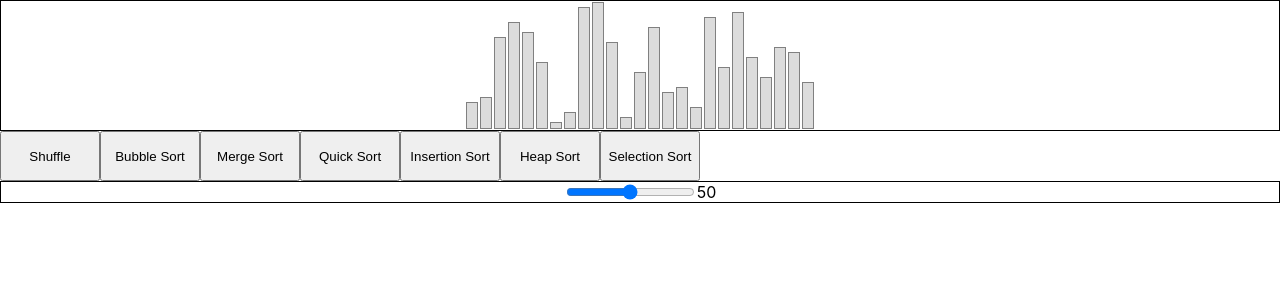
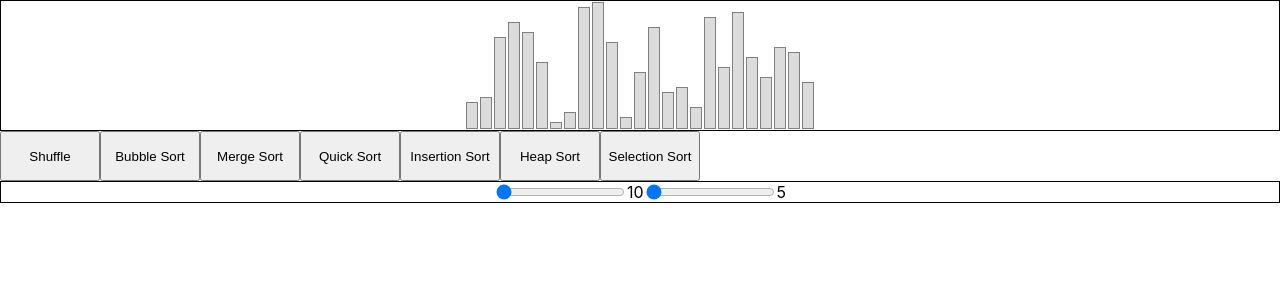
Before and after one commit to LouisVelz/sorting-visualizer, a React (Create React App) app: page / in a window 1280 px wide. Shown: the top 300 px of the page. Built offline with nearby package versions, Linux system fonts and the light colour scheme.

Commit message:
range for height

```diff
--- a/src/App.js
+++ b/src/App.js
@@ -4,15 +4,19 @@ import Slider from "./components/widthRangeInput";
 import { AppContext } from "./context/inputContext";
 
 function App() {
-  const [value, setValue] = useState(50);
-  const providerValue = (() => ({ value, setValue }), [value, setValue]);
+  const [width, setWidth] = useState(10);
+  const [heigth, setHeigth] = useState(5);
+  const [time, setTime] = useState();
+  const [columns, setColumns] = useState(25);
 
   return (
     <>
-      <AppContext.Provider value={providerValue}>
+      <AppContext.Provider
+        value={{ columns, setColumns, width, setWidth, heigth, setHeigth }}
+      >
         <Visualizer />
+        <Slider />
       </AppContext.Provider>
-      <Slider />
     </>
   );
 }
--- a/src/components/sortingVisualizer.js
+++ b/src/components/sortingVisualizer.js
@@ -13,28 +13,32 @@ import { AppContext } from "./../context/inputContext";
 
 const Visualizer = () => {
   const Element = Styled.div`
-    width: 10px;
-    height: ${(props) => props.height * 5}px;
+    width: ${(props) => props.width}px;;
+    height: ${(props) => props.height}px;
     border: 1px solid gray;
     margin: 1px;
     display: inline-block;
     background-color: ${colors.primary};
   `;
 
+  const { width, columns, heigth } = useContext(AppContext);
+  debugger;
   useEffect(() => {
-    const arr = fisherYates(25);
+    const arr = fisherYates(columns);
     setData(arr);
-  }, []);
+  }, [columns]);
 
   const [data, setData] = useState();
   // const [animationRate, setAnimationRate] = useState(30);
-  const { value, setValue } = useContext(AppContext);
 
   const shuffleArray = () => {
-    let arr = fisherYates(25);
+    let arr = fisherYates(columns);
     setData(arr);
   };
 
+  // const changeValue = () => {
+  //   setValue(1000);
+  // };
   return (
     <>
       <Container>
@@ -42,9 +46,10 @@ const Visualizer = () => {
           ? data.map((element, index) => {
               return (
                 <Element
-                  height={element}
+                  height={element * heigth}
                   key={index}
                   className="column"
+                  width={width}
                 ></Element>
               );
             })
@@ -57,7 +62,7 @@ const Visualizer = () => {
       <Button onClick={() => executeInsertionSort(data)}>Insertion Sort</Button>
       <Button onClick={() => executeHeapSort(data)}>Heap Sort</Button>
       <Button onClick={() => executeSelectionSort(data)}>Selection Sort</Button>
-      <div>{value}</div>
+      {/* <Button onClick={() => changeValue()}>ChangeValue</Button> */}
     </>
   );
 };
--- a/src/components/widthRangeInput.js
+++ b/src/components/widthRangeInput.js
@@ -1,30 +1,42 @@
 import Styled from "styled-components";
-import React, { useState } from "react";
+import React, { useState, useEffect, useContext } from "react";
 import { Container } from "./../styles/styledComponents";
-
-const Slider = Styled.input`
-
-`;
-const Display = Styled.div``;
+import { AppContext } from "./../context/inputContext";
+import { Slider, Display } from "./../styles/styledComponents";
 
 const SliderInput = () => {
-  const [value, setValue] = useState(50);
-  const displayValue = () => {
-    let value = document.getElementById("barWidth").value;
-    setValue(value);
+  const { width, setWidth, heigth, setHeigth } = useContext(AppContext);
+
+  const changeWidth = () => {
+    let value = document.getElementById("setWidth").value;
+    setWidth(value);
+  };
+
+  const changeHeigth = () => {
+    let value = document.getElementById("setHeigth").value;
+    setHeigth(value);
   };
 
   return (
     <Container>
       <Slider
-        id="barWidth"
+        id="setWidth"
         type="range"
-        value={value}
-        min={0}
-        max={100}
-        onChange={() => displayValue()}
+        value={width}
+        min={10}
+        max={25}
+        onChange={() => changeWidth()}
       ></Slider>
-      <Display>{value}</Display>
+      <Display>{width}</Display>
+      <Slider
+        id="setHeigth"
+        type="range"
+        value={heigth}
+        min={5}
+        max={10}
+        onChange={() => changeHeigth()}
+      ></Slider>
+      <Display>{heigth}</Display>
     </Container>
   );
 };
--- a/src/context/inputContext.js
+++ b/src/context/inputContext.js
@@ -1,3 +1,3 @@
 import { createContext } from "react";
 
-export const AppContext = createContext(null);
+export const AppContext = createContext({});
--- a/src/styles/styledComponents.js
+++ b/src/styles/styledComponents.js
@@ -12,3 +12,9 @@ export const Button = Styled.button`
   width: 100px;
   height: 50px;
 `;
+
+export const Slider = Styled.input`
+
+`;
+
+export const Display = Styled.div``;
```
